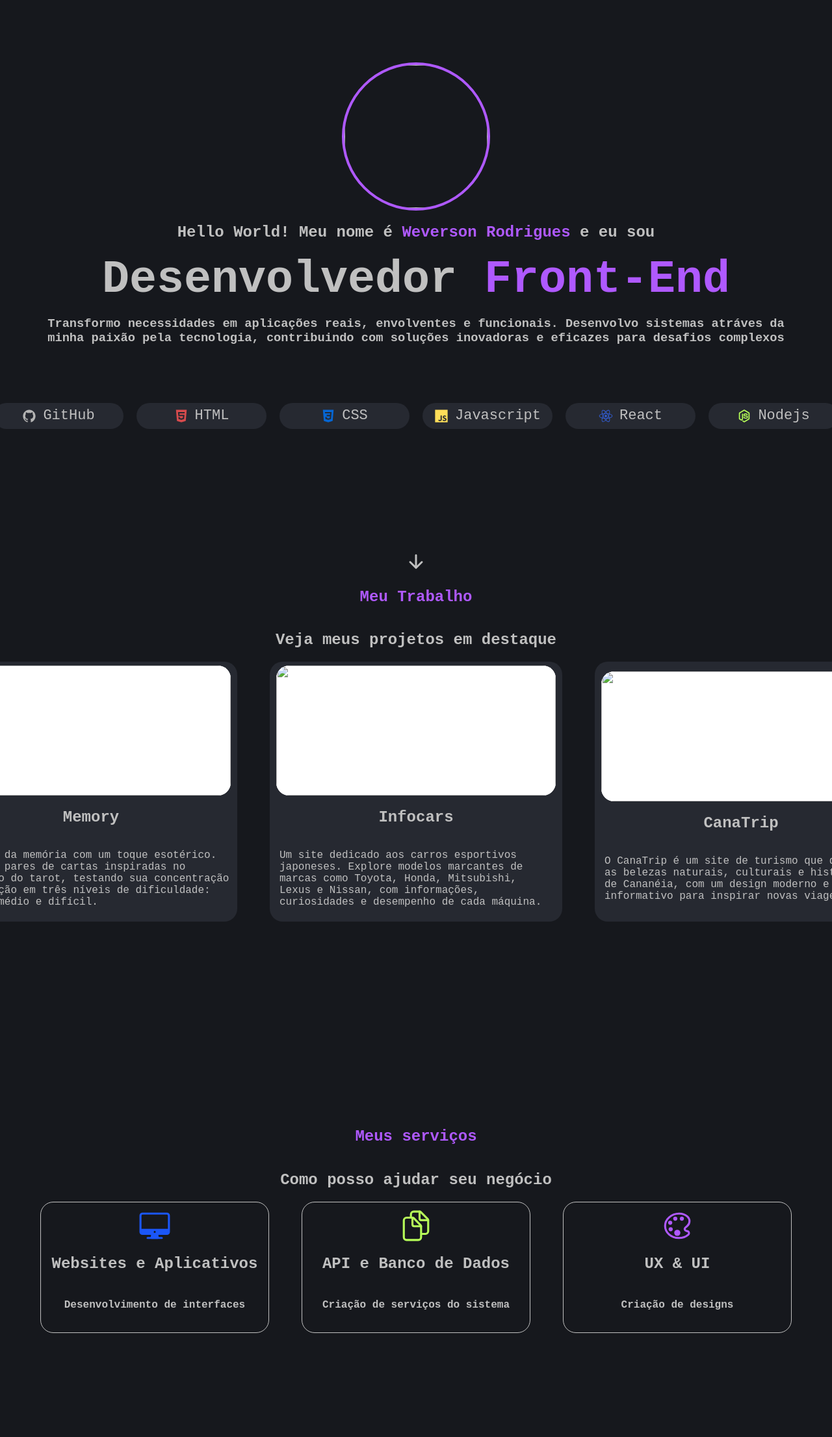
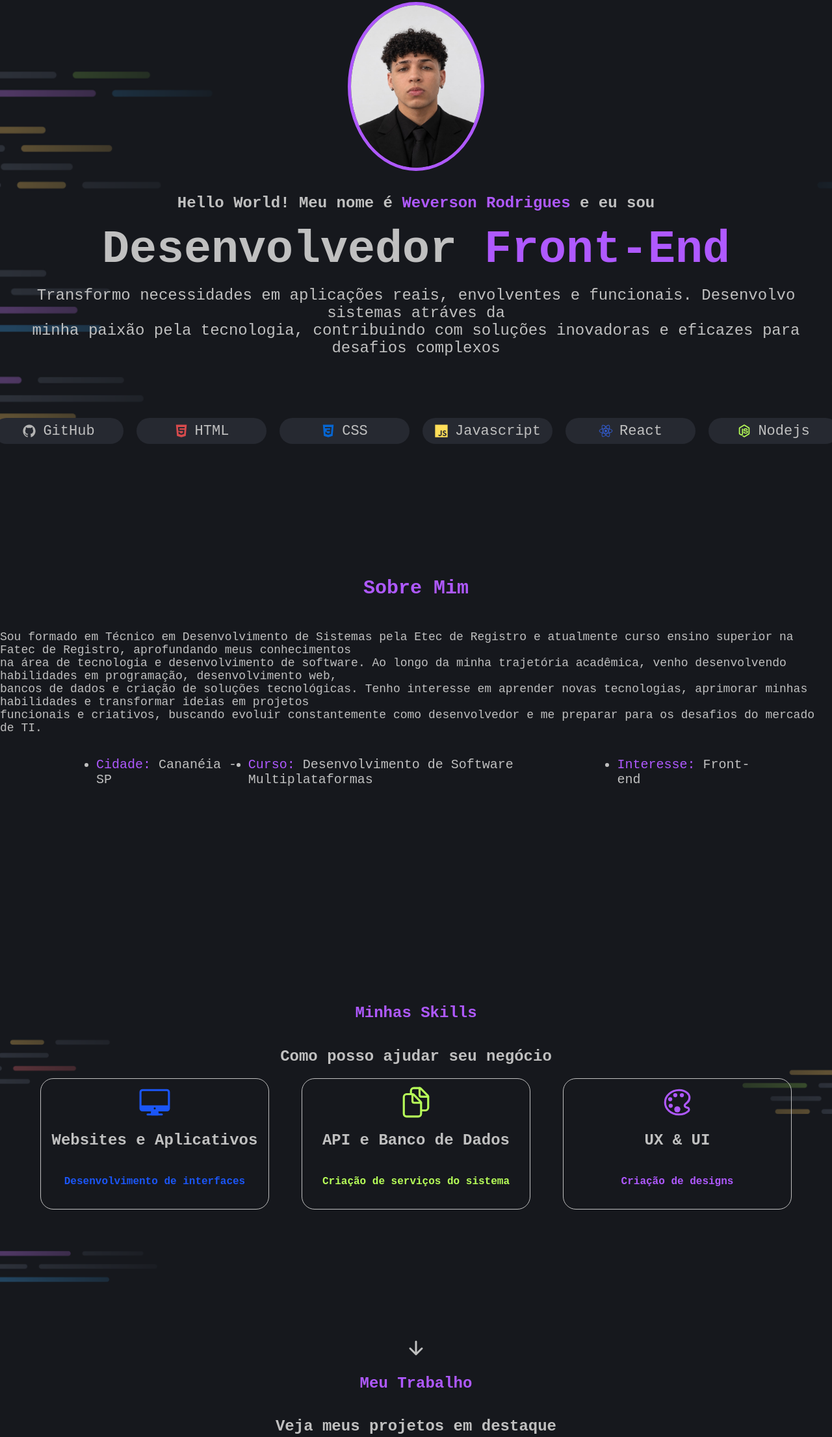
Before and after one commit to zervsu/DW1-FatecRegistro, a plain HTML site: page Exercicios/exercicio-07/index.html in a window 1280 px wide. Shown: the part 27-2238 px from the top of the page at 65% size. Drawn offline with nearby package versions, Linux system fonts and the light colour scheme.

Commit message:
recuperando atualizações e mandando o exerciocio de reposição

```diff
--- a/Exercicios/exercicio-07/index.html
+++ b/Exercicios/exercicio-07/index.html
@@ -1,21 +1,30 @@
-<!DOCTYPE html>
+<!doctype html>
 <html lang="pt-br">
   <head>
-    <meta charset="UTF-8">
-    <meta name="viewport" content="width=device-width, initial-scale=1.0">
-    <title>Weverson Rodrigues</title>
-    <link rel="stylesheet" href="style.css">
+    <meta charset="UTF-8" />
+    <meta name="viewport" content="width=device-width, initial-scale=1.0" />
+    <title>Meu Portifólio Inicial</title>
+    <link rel="stylesheet" href="style.css" />
   </head>
+  <style>
+    .subtitle {
+      color: #c0c0c0;
+    }
+    .palavra-destaque{
+        color: #af59ff;
+    }
+  </style>
+
   <body>
-    <header class="header">
-        <div class="perfil">
-            <img class="foto-perfil" src="img/perfil.jpg" alt="">
-        </div>
-        <div class="text">
-        <H2 id="h2">Hello World! Meu nome é <span class="palavra-destaque">Weverson Rodrigues</span> e eu sou</H2>
-        <h1 id="h1">Desenvolvedor <span class="palavra-destaque">Front-End</span></h1>
-        <h3 id="h3">Transformo necessidades em aplicações reais, envolventes e funcionais. Desenvolvo sistemas atráves da <br> minha paixão pela tecnologia, contribuindo com soluções inovadoras e eficazes para desafios complexos</h3>
-        </div>
+    <header>
+        <figure class="perfil">
+            <img class="perfil-img" src="img/eu.jpg" alt="Foto de Weverson">
+        </figure>
+        <h2 class="subtitle">Hello World! Meu nome é <span class="palavra-destaque">Weverson Rodrigues</span> e eu sou</h2>
+      <h1 class="title">Desenvolvedor <span class="palavra-destaque">Front-End</span></h1>
+      <p class="description" style="font-size: 24px; margin-top: -30px">
+       Transformo necessidades em aplicações reais, envolventes e funcionais. Desenvolvo sistemas atráves da <br>minha paixão pela tecnologia, contribuindo com soluções inovadoras e eficazes para desafios complexos
+      </p>
       <div class="cards">
             <div class="card">
                 <ion-icon name="logo-github" style="color: #b4b4b4;"></ion-icon>
@@ -43,6 +52,37 @@
             </div>
         </div>
     </header>
+    <main>
+      <section class="sobre-mim">
+        <h3 id="sobre-mim" style="font-size: 30px; color: #af59ff;">Sobre Mim</h3>
+        <p style="font-size: 18px;">Sou formado em Técnico em Desenvolvimento de Sistemas pela Etec de Registro e atualmente curso ensino superior na Fatec de Registro, aprofundando meus conhecimentos <br> na área de tecnologia e desenvolvimento de software. Ao longo da minha trajetória acadêmica, venho desenvolvendo habilidades em programação, desenvolvimento web, <br> bancos de dados e criação de soluções tecnológicas. Tenho interesse em aprender novas tecnologias, aprimorar minhas habilidades e transformar ideias em projetos <br> funcionais e criativos, buscando evoluir constantemente como desenvolvedor e me preparar para os desafios do mercado de TI.</p>
+        <ul class="trajeto">
+          <li><span class="palavra-destaque">Cidade:</span> Cananéia - SP</li>
+          <li> <span class="palavra-destaque">Curso:</span> Desenvolvimento de Software Multiplataformas</li>
+          <li> <span class="palavra-destaque">Interesse:</span> Front-end</li>
+        </ul>
+      </section>
+    <section class="skills">
+        <h2><span class="palavra-destaque">Minhas Skills</span></h2>
+        <h1>Como posso ajudar seu negócio</h1>
+        <div class="skills-cards">
+            <div class="s-card">
+                <ion-icon class="ion" name="desktop-outline" style="color: #1b56f8; font-size: 50px;"></ion-icon>
+                <h2>Websites e Aplicativos</h2>
+                <h4 style="color: #1b56f8;">Desenvolvimento de interfaces</h3>
+            </div>
+            <div class="s-card">
+                <ion-icon class="ion" name="documents-outline" style="color: #b7ff59; font-size: 50px;"></ion-icon>
+                <h2>API e Banco de Dados</h2>
+                <h4 style="color: #b7ff59;">Criação de serviços do sistema</h3>
+            </div>
+            <div class="s-card">
+                <ion-icon class="ion" name="color-palette-outline" style="color: #af59ff; font-size: 50px;"></ion-icon>
+                <h2>UX & UI</h2>
+                <h4 style="color: #af59ff;">Criação de designs</h3>
+            </div>
+        </div>
+    </section>
         <section class="projetos">
         <div class="arrow"><ion-icon size="large" name="arrow-down-outline" style="color: #c0c0c0;"></ion-icon>
         </div>
@@ -74,27 +114,6 @@
             </div>
         </div>
     </section>
-    <section class="services">
-        <h2><span class="palavra-destaque">Meus serviços</span></h2>
-        <h1>Como posso ajudar seu negócio</h1>
-        <div class="services-cards">
-            <div class="s-card">
-                <ion-icon class="ion" name="desktop-outline" style="color: #1b56f8;"></ion-icon>
-                <h2>Websites e Aplicativos</h2>
-                <h4>Desenvolvimento de interfaces</h3>
-            </div>
-            <div class="s-card">
-                <ion-icon class="ion" name="documents-outline" style="color: #b7ff59;"></ion-icon>
-                <h2>API e Banco de Dados</h2>
-                <h4>Criação de serviços do sistema</h3>
-            </div>
-            <div class="s-card">
-                <ion-icon class="ion" name="color-palette-outline" style="color: #af59ff;"></ion-icon>
-                <h2>UX & UI</h2>
-                <h4>Criação de designs</h3>
-            </div>
-        </div>
-    </section>
         <section class="contato">
         <h2><Span class="palavra-destaque">Contato</Span></h2>
         <h1>Gostou do meu trabalho?</h1>
@@ -118,6 +137,11 @@
             </div>
         </div>
     </section>
+    </main>
+
+    <footer class="footer">
+      <p>&copy; 2026 Weverson. Todos os direitos reservados.</p>
+    </footer>
         <script src="script.js"></script>
         <script type="module" src="https://unpkg.com/ionicons@7.1.0/dist/ionicons/ionicons.esm.js"></script>
     <script nomodule src="https://unpkg.com/ionicons@7.1.0/dist/ionicons/ionicons.js"></script>
--- a/Exercicios/exercicio-07/style.css
+++ b/Exercicios/exercicio-07/style.css
@@ -1,51 +1,43 @@
 body{
+    background-color: #16181d;
+    font-family:'Courier New', Courier, monospace;
+    /* background-image: url("img/fundo.png");
+    background-size:100%;
+    background-repeat: repeat;
+    height: auto; */
     margin: 0;
-    font-family:'Courier New', Courier, monospace;
+}
+header{
+    text-align: center;
     color: #c0c0c0;
-}
-.header{
-    width: 100%;
-    height: 810px;
-    background-color: #16181d;
-    background-repeat: no-repeat;
-    background-size: cover;
     display: flex;
+    flex-direction: column;
     align-items: center;
     justify-content: center;
-    flex-direction: column;
-    color: #c0c0c0;
-    position: relative;
+    background-image: url("img/fundo.png");
+    background-size: cover;
+    background-repeat: no-repeat;
+    width: 100%;
+    height: 90vh;
 }
 .perfil{
-    width: 220px;
-    height: 220px;
-    border-radius: 50%;
-    border: solid 4px;
-    border-color:#af59ff;
+    display: flex;
     justify-content: center;
     align-items: center;
+    margin-top: 20px;
+    width: 200px;
+    height: 250px;
+    border-radius: 50%;
+    border: 5px solid #af59ff;
 }
-.foto-perfil{
-    width: 220px;
-    height: 220px;
-    border-radius:50% ;
-
+.perfil-img{
+    width: 100%;
+    height: 100%;
+    border-radius: 50%;
 }
-.text{
-    display: flex;
-    align-items: center;
-    justify-content: center;
-    flex-direction: column;
-}
-#h1{
+.title{
     font-size: 70px;
     margin-top: 0px;
-}
-#h3{
-    margin-top: -30px;
-}
-.palavra-destaque{
-    color: #af59ff;
 }
 .cards{
     display: flex;
@@ -67,6 +59,60 @@ body{
     align-items: center;
     gap: 10px;
 }
+.sobre-mim{
+    width: 100%;
+    height: 700px;
+    display: flex;
+    justify-content: center;
+    align-items: center;
+    color: #c0c0c0;
+    flex-direction: column;
+}
+.trajeto{
+    width: 80%;
+    height: 40px;
+    display: flex;
+    align-items: center;
+    justify-content: space-between;
+    font-size: 20px;
+}
+
+
+
+
+
+
+
+
+
+.skills{
+    background-image: url(img/Group\ 8.png);
+    background-size: cover;
+    width: 100%;
+    height: 600px;
+    display: flex;
+    align-items: center;
+    justify-content: center;
+    flex-direction: column;
+    color: #c0c0c0;
+}
+.skills-cards{
+    display: flex;
+    flex-direction: row;
+    justify-content: center;
+    align-items: center;
+    gap: 50px;
+}
+.s-card{
+    border: solid 1px ;
+    border-radius: 20px;
+    display: flex;
+    align-items: center;
+    justify-content: center;
+    flex-direction: column;
+    width: 350px;
+    height: 200px;
+}
 .projetos{
     background-color: #16181d;
     width: 100%;
@@ -76,6 +122,7 @@ body{
     align-items: center;
     flex-direction: column;
     position: relative;
+    color: #c0c0c0;
 }
 .arrow{
     margin-top: -100px;
@@ -94,7 +141,7 @@ body{
     height: 400px;
     border-radius: 20px;
     display: flex;
-    justify-content: center;
+    justify-content: flex-start;
     align-items:center ;
     flex-direction: column;
 }
@@ -116,39 +163,10 @@ body{
     transform: scale(1.03);
     border:1px solid #420079;
 }
-.services{
-    background-color: #16181d;
-    width: 100%;
-    height: 600px;
-    display: flex;
-    align-items: center;
-    justify-content: center;
-    flex-direction: column;
-}
-.services-cards{
-    display: flex;
-    flex-direction: row;
-    justify-content: center;
-    align-items: center;
-    gap: 50px;
-}
-.s-card{
-    border: solid 1px ;
-    border-radius: 20px;
-    display: flex;
-    align-items: center;
-    justify-content: center;
-    flex-direction: column;
-    width: 350px;
-    height: 200px;
-}
-.ion{
-    font-size: 50px;
-}
 .contato{
     width: 100%;
     height: 810px;
-    background-color: #16181d;
+    background-image: url("img/fundo.png");
     background-repeat: no-repeat;
     background-size: cover;
     display: flex;
@@ -187,3 +205,9 @@ body{
 .c-card p{
     margin-left: 10px;
 }
+    .footer{
+        color: #c0c0c0;
+        display: flex;
+        justify-content: center;
+        background-color: #262931;
+    }
```
Also changed, not shown: Exercicios/exercicio-reposição/index.html (added, +71 -0 lines), Exercicios/exercicio-07/img/Group 8.png (added), Exercicios/exercicio-07/img/canatrip.jpg (added), Exercicios/exercicio-07/img/eu.jpg (added), Exercicios/exercicio-07/img/fundo.png (added), Exercicios/exercicio-07/img/infocars.jpg (added), Exercicios/exercicio-07/img/memory.jpg (added), Exercicios/exercicio-07/script.js (line endings or trailing spaces). Lines whose indentation alone changed are shown as unchanged.
